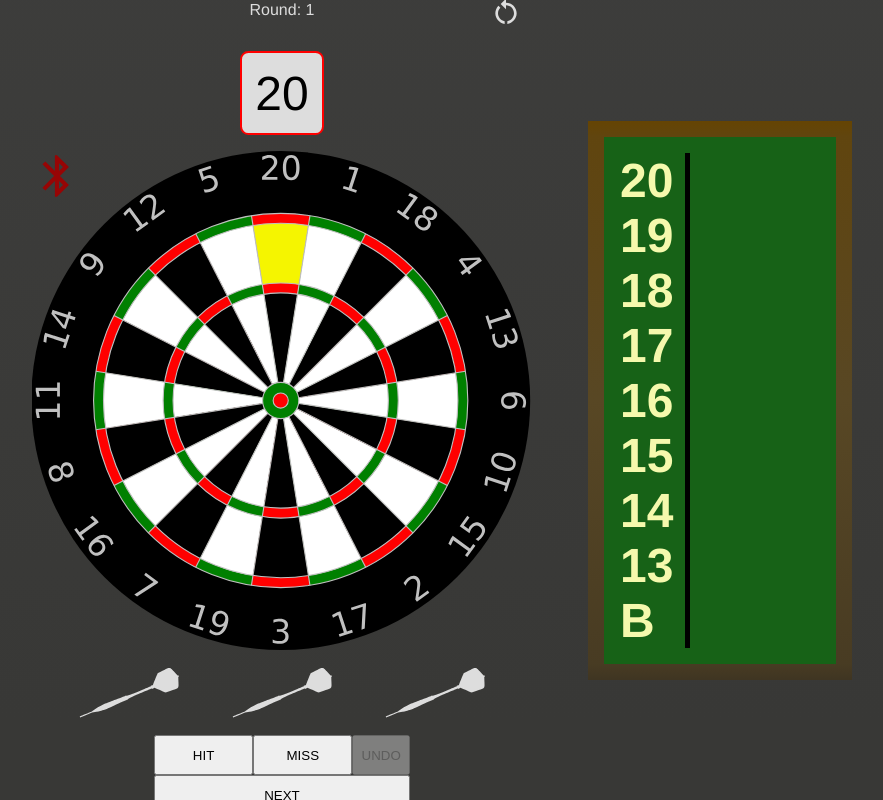
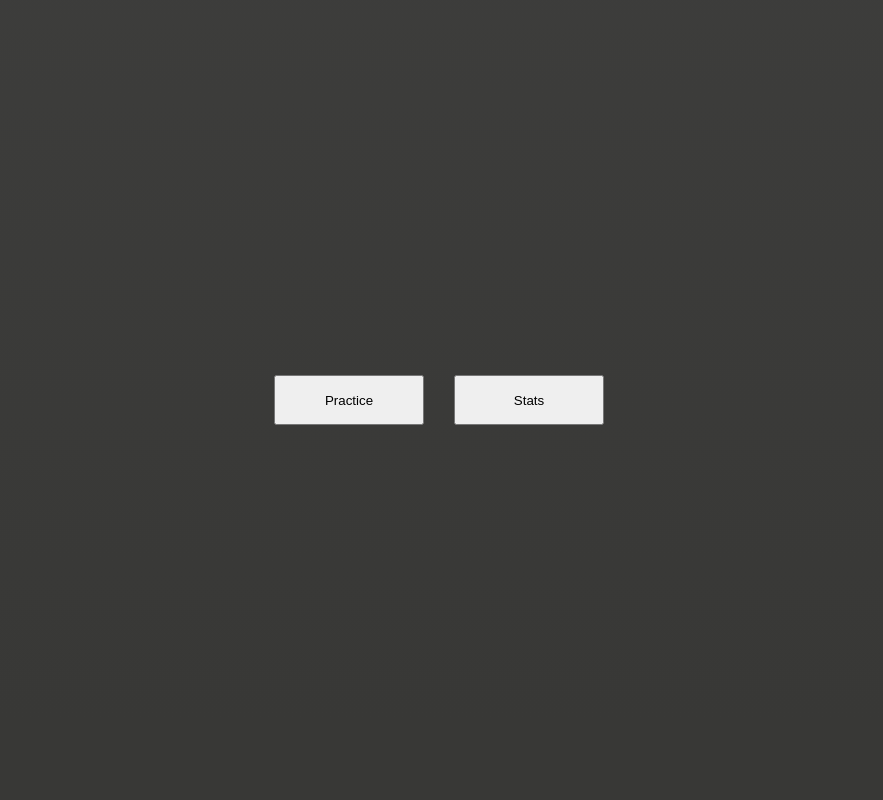
Before and after one commit to sdbui/darts-practice, a React (Vite) app: page / in a window 1280 px wide. Shown: the whole page, without its empty margins (201-1084 px from the left). Built offline with nearby package versions, Linux system fonts and the light colour scheme.

Commit message:
Add react router
Three views: Home, Practice, and Stats

```diff
--- a/package.json
+++ b/package.json
@@ -16,6 +16,7 @@
     "@mui/material": "^5.11.7",
     "react": "^18.2.0",
     "react-dom": "^18.2.0",
+    "react-router-dom": "^6.10.0",
     "react-usestateref": "^1.0.8"
   },
   "devDependencies": {
--- a/src/App.tsx
+++ b/src/App.tsx
@@ -1,57 +1,14 @@
-import { useState } from 'react'
-
 import styles from './styles.module.scss';
-import Dartboard from './components/dartboard';
-import { Segment } from './components/dartboard';
-
 import Accuracy1 from './games/accuracy1';
+import { RouterProvider } from 'react-router-dom';
+import router from './router';
 
 function App() {
-  // const [count, setCount] = useState(0)
-  const [lastHit, setLastHit] = useState<Segment>();
-
-  function handleHit(segment: Segment): void {
-    setLastHit(segment);
-  }
-
   return (
     <div className={styles.App}>
-      <Accuracy1></Accuracy1>
-
-      {/* <Dartboard onHit={handleHit}/>
-      {lastHit ? (
-        <>
-          <p>Last Segment Hit: {lastHit?.id}</p>
-          <p>Value: {lastHit.value * lastHit.multiplier}</p>
-        </>
-      ) : null} */}
+      <RouterProvider router={router}></RouterProvider>
     </div>
   )
 }
 
 export default App
-
-
-
-{/* <div className="App">
-<div>
-  <a href="https://vitejs.dev" target="_blank">
-    <img src="/vite.svg" className="logo" alt="Vite logo" />
-  </a>
-  <a href="https://reactjs.org" target="_blank">
-    <img src={reactLogo} className="logo react" alt="React logo" />
-  </a>
-</div>
-<h1>Vite + React</h1>
-<div className="card">
-  <button onClick={() => setCount((count) => count + 1)}>
-    count is {count}
-  </button>
-  <p>
-    Edit <code>src/App.tsx</code> and save to test HMR
-  </p>
-</div>
-<p className="read-the-docs">
-  Click on the Vite and React logos to learn more
-</p>
-</div> */}
--- /dev/null
+++ b/src/router.tsx
@@ -0,0 +1,23 @@
+import {
+    createBrowserRouter
+} from 'react-router-dom';
+import Accuracy1 from './games/accuracy1';
+import Home from './views/home';
+import Stats from './views/stats'
+
+const router = createBrowserRouter([
+    {
+        path: '/',
+        element: <Home/>,
+    },
+    {
+        path: '/accuracy1',
+        element: <Accuracy1></Accuracy1>,
+    },
+    {
+        path: '/stats',
+        element: <Stats/>
+    }
+]);
+
+export default router;
--- /dev/null
+++ b/src/views/home/index.tsx
@@ -0,0 +1,20 @@
+import {
+  useNavigate,
+  Link,
+} from 'react-router-dom';
+import styles from './styles.module.scss';
+
+function Home() {
+    return (
+      <div className={styles.home}>
+        <Link to="/accuracy1" className={styles.link}>
+          <button>Practice</button>
+        </Link>
+        <Link to="/stats" className={styles.link}>
+          <button>Stats</button>
+        </Link>
+      </div>
+    )
+}
+
+export default Home;
--- /dev/null
+++ b/src/views/home/styles.module.scss
@@ -0,0 +1,16 @@
+.home {
+    display: flex;
+    align-items: center;
+    justify-content: center;
+    height: 100vh;
+    width: 100vw;
+}
+
+.link {
+    button {
+        height: 50px;
+        width: 150px;
+        margin: 0 15px;
+        cursor: pointer;
+    }
+}
--- /dev/null
+++ b/src/views/stats/index.tsx
@@ -0,0 +1,20 @@
+import {
+    useNavigate
+} from 'react-router-dom';
+
+function Stats() {
+    const navigate = useNavigate();
+
+    const goHome = () => {
+        navigate('/');
+    }
+
+    return (
+        <div>
+            <p>stats todo</p>
+            <button onClick={goHome}>Home</button>
+        </div>
+    )
+}
+
+export default Stats
```
Also changed, not shown: 1 other file (tests, documents, lock files or other folders).
